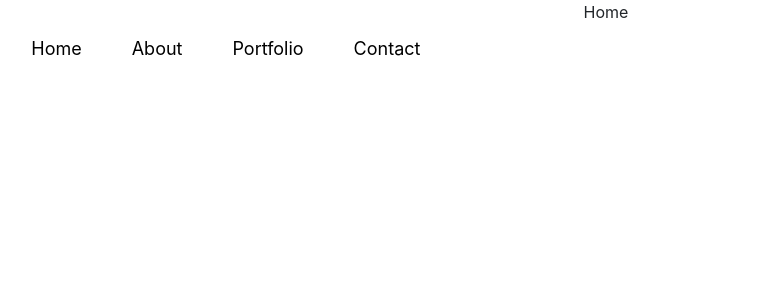
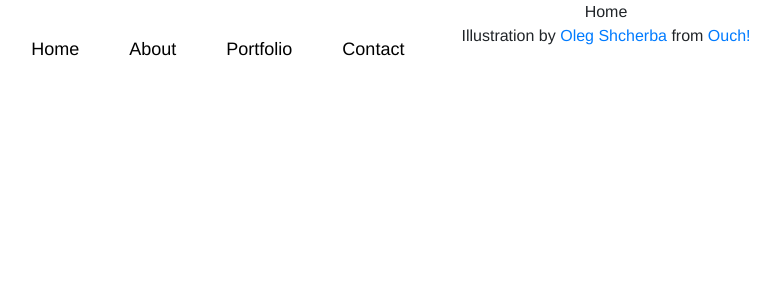
Before and after one commit to SunnySparks/portfolio-2, a React (Create React App) app: page / in a window 1280 px wide. Shown: the top 300 px of the page, without its empty margins (34-814 px from the left). Built offline with nearby package versions, Linux system fonts and the light colour scheme.

Commit message:
Add background image

```diff
--- a/src/App.css
+++ b/src/App.css
@@ -1,3 +1,9 @@
+@import url('https://fonts.googleapis.com/css2?family=Arimo&display=swap');
+
+body {
+  font-family: 'Arimo', sans-serif;
+}
+
 .App {
   text-align: center;
 }
@@ -32,6 +38,7 @@
   from {
     transform: rotate(0deg);
   }
+
   to {
     transform: rotate(360deg);
   }
--- a/src/components/Home.js
+++ b/src/components/Home.js
@@ -1,5 +1,8 @@
 const Home = () => (
-  <div>Home</div>
+  <div>
+    Home
+    <div>Illustration by <a href="https://icons8.com/illustrations/author/60312013123f993d795ce208">Oleg Shcherba</a> from <a href="https://icons8.com/illustrations">Ouch!</a></div>
+  </div>
 );
 
 export default Home;
```
Also changed, not shown: bg.png (added).
